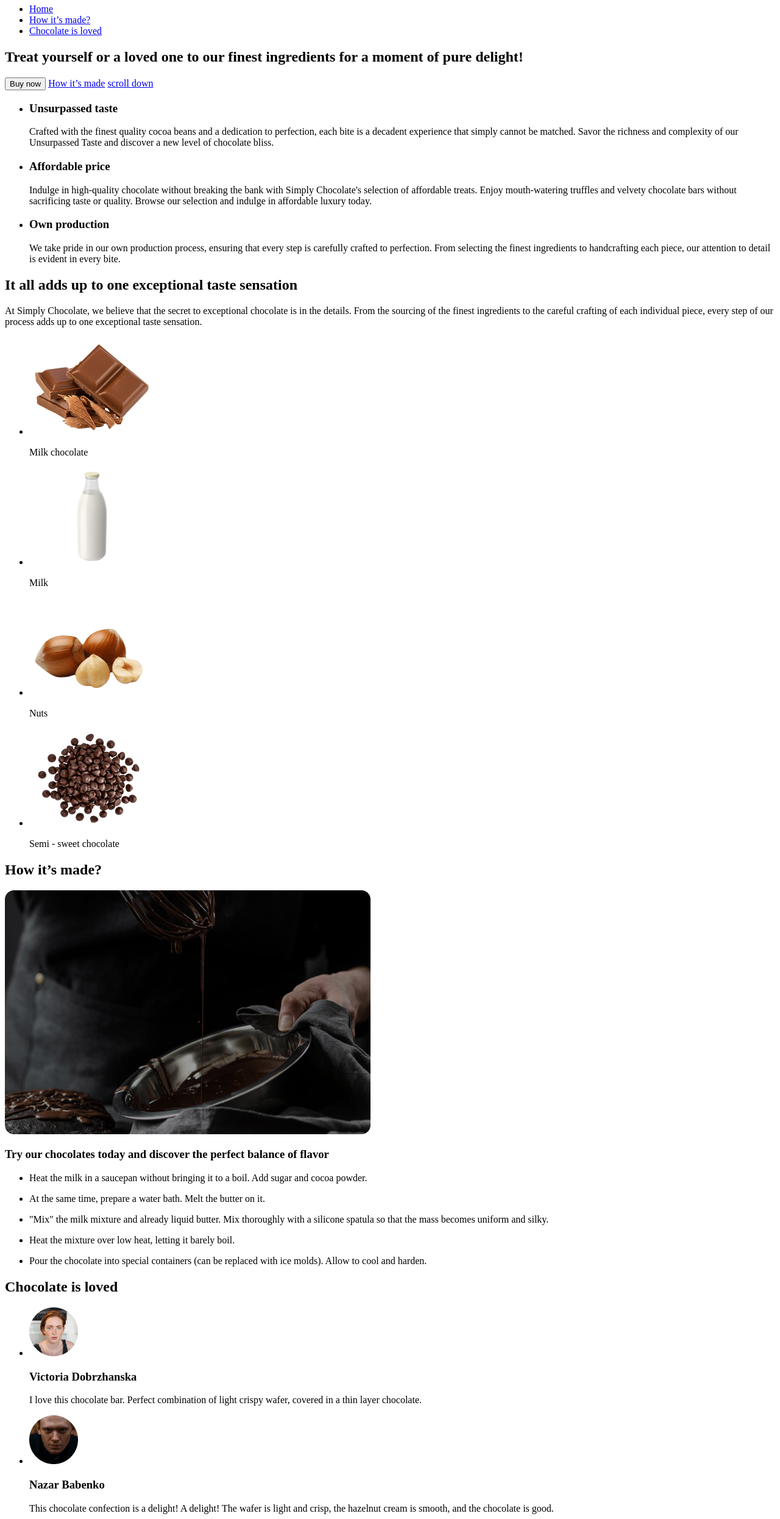
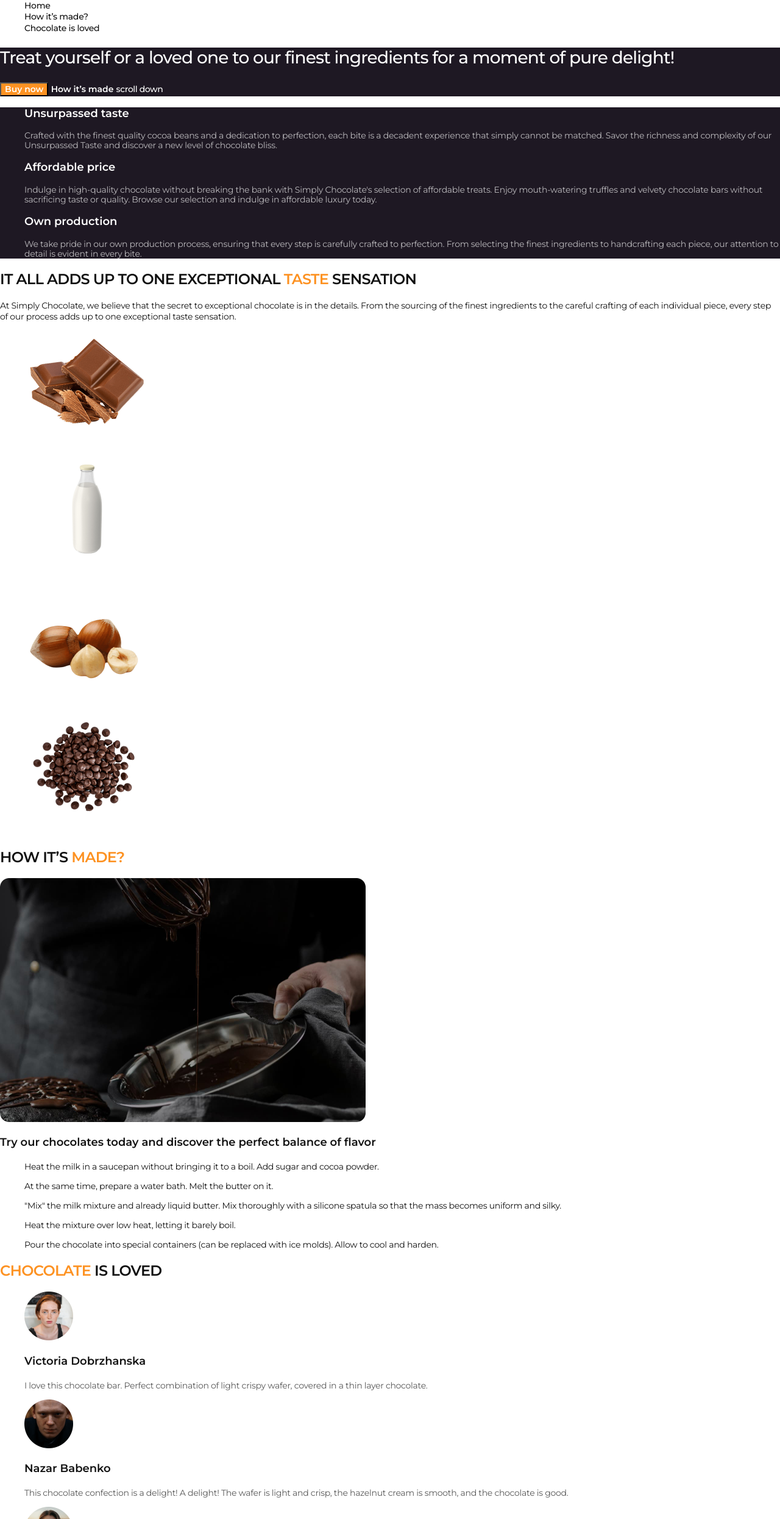
Before and after one commit to yevlampiieva/simply-chocolate, a plain HTML site: page index.html in a window 1280 px wide. Shown: the part 36-2527 px from the top of the page at 61% size. Drawn offline with nearby package versions, Linux system fonts and the light colour scheme.

Commit message:
Add classes in index file, add styles file

```diff
--- /dev/null
+++ b/css/styles.css
@@ -0,0 +1,316 @@
+body {
+  font-family: "Montserrat", sans-serif;
+  color: #111;
+  background-color: #fff;
+}
+
+ul,
+ol {
+  list-style-type: none;
+}
+
+a {
+  text-decoration: none;
+}
+
+button {
+  cursor: pointer;
+}
+
+.orange {
+  color: #fd9222;
+}
+
+/* #region Header */
+.header {
+}
+
+.header-logo {
+  font-weight: 700;
+  font-size: 18px;
+  line-height: 1.11;
+  letter-spacing: -0.03em;
+  color: #111;
+}
+
+.header-logo-accent {
+  font-style: italic;
+}
+
+.nav {
+}
+.nav-list {
+}
+.nav-item {
+}
+
+.nav-link {
+  font-weight: 500;
+  font-size: 14px;
+  line-height: 1.14;
+  letter-spacing: -0.02em;
+  color: #111;
+}
+
+.nav-link:hover,
+.nav-link:focus {
+  color: #fd9222;
+}
+/* #endregion Header */
+
+/* #region Hero */
+.hero {
+  background-color: #1e1823;
+}
+
+.hero-title {
+  font-weight: 500;
+  font-size: 28px;
+  line-height: 1.21;
+  letter-spacing: -0.03em;
+  color: #fff;
+}
+
+.hero-btn {
+  font-family: "Montserrat", sans-serif;
+  font-weight: 600;
+  font-size: 14px;
+  color: #fff;
+  background-color: #fd9222;
+}
+
+.hero-btn:hover,
+.hero-btn:focus {
+  color: #fd9222;
+  background-color: #fcf1e0;
+}
+
+.hero-link-made {
+  font-weight: 600;
+  font-size: 14px;
+  color: #fff;
+}
+
+.hero-link-down {
+  font-weight: 500;
+  font-size: 14px;
+  line-height: 1.29;
+  letter-spacing: -0.03em;
+  color: #fff;
+}
+
+.hero-link-made:hover,
+.hero-link-made:focus,
+.hero-link-down:hover,
+.hero-link-down:focus {
+  color: #fd9222;
+}
+/* #endregion Hero */
+
+/* #region Benefits */
+.benefits {
+  background-color: #1e1823;
+}
+
+.benefits-title {
+}
+
+.benefits-list {
+}
+
+.benefits-item {
+}
+
+.benefits-subtitle {
+  font-weight: 600;
+  font-size: 18px;
+  color: #fff;
+}
+
+.benefits-text {
+  font-size: 14px;
+  letter-spacing: -0.02em;
+  color: rgba(255, 255, 255, 0.7);
+}
+/* #endregion Benefits */
+
+/* #region Ingredients */
+.ingredients {
+}
+
+.ingredients-title {
+  font-weight: 600;
+  font-size: 24px;
+  line-height: 1.17;
+  letter-spacing: -0.03em;
+  text-transform: uppercase;
+}
+
+.ingredients-descr {
+  font-size: 14px;
+  line-height: 1.29;
+  letter-spacing: -0.02em;
+}
+
+.ingredients-card-list {
+}
+
+.ingredients-card-item {
+}
+
+.ingredients-card-img {
+}
+
+.ingredients-card-text {
+  font-weight: 600;
+  font-size: 14px;
+  line-height: 1.29;
+  letter-spacing: -0.02em;
+  text-transform: uppercase;
+  color: #fff;
+}
+/* #endregion Ingredients */
+
+/* #region Made */
+.made {
+}
+
+.made-title {
+  font-weight: 600;
+  font-size: 24px;
+  line-height: 1.17;
+  letter-spacing: -0.03em;
+  text-transform: uppercase;
+}
+
+.made-img {
+}
+
+.made-subtitle {
+  font-weight: 600;
+  font-size: 18px;
+  line-height: 1.33;
+}
+.made-list {
+}
+
+.made-item {
+}
+
+.made-descr {
+  font-size: 14px;
+  line-height: 1.29;
+  letter-spacing: -0.02em;
+}
+/* #endregion Made */
+
+/* #region Reviews */
+.review {
+}
+
+.review-title {
+  font-weight: 600;
+  font-size: 24px;
+  line-height: 1.17;
+  letter-spacing: -0.03em;
+  text-transform: uppercase;
+}
+
+.review-list {
+}
+
+.review-item {
+}
+
+.review-img {
+}
+
+.review-subtitle {
+  font-weight: 600;
+  font-size: 18px;
+  line-height: 1.33;
+}
+
+.review-text {
+  font-size: 14px;
+  line-height: 1.29;
+  letter-spacing: -0.02em;
+  color: rgba(17, 17, 17, 0.7);
+}
+
+.review-btn {
+  font-family: "Montserrat", sans-serif;
+  font-weight: 600;
+  font-size: 18px;
+  color: #111;
+  background-color: #fff;
+}
+
+.review-btn:hover,
+.review-btn:focus {
+  color: #fff;
+  background-color: #fd9222;
+}
+/* #endregion Reviews */
+
+/* #region Footer */
+.footer {
+  background-color: #1e1823;
+}
+
+.footer-descr {
+  font-weight: 500;
+  font-size: 28px;
+  line-height: 1.21;
+  letter-spacing: -0.02em;
+  color: #fff;
+}
+
+.footer-addr {
+  font-style: normal;
+}
+
+.footer-contacts {
+  font-weight: 500;
+  font-size: 14px;
+  line-height: 1.29;
+  color: #fff;
+}
+
+.footer-contacts-list {
+}
+
+.footer-contacts-item {
+}
+
+.footer-contacts-link {
+  font-size: 14px;
+  line-height: 1.29;
+  letter-spacing: -0.02em;
+  color: #fff;
+}
+
+.footer-nav {
+}
+
+.footer-nav-list {
+}
+
+.footer-nav-item {
+}
+
+.footer-nav-link {
+  font-weight: 500;
+  font-size: 14px;
+  line-height: 1.14;
+  letter-spacing: -0.02em;
+  color: #fff;
+}
+
+.footer-contacts-link:hover,
+.footer-contacts-link:focus,
+.footer-nav-link:hover,
+.footer-nav-link:focus {
+  color: #fd9222;
+}
+/* #endregion Footer */
--- a/index.html
+++ b/index.html
@@ -4,16 +4,32 @@
     <meta charset="UTF-8" />
     <meta name="viewport" content="width=device-width, initial-scale=1.0" />
     <title>SIMPLY CHOCOLATE</title>
+    <link
+      rel="stylesheet"
+      href="https://cdnjs.cloudflare.com/ajax/libs/modern-normalize/3.0.1/modern-normalize.min.css"
+      integrity="sha512-q6WgHqiHlKyOqslT/lgBgodhd03Wp4BEqKeW6nNtlOY4quzyG3VoQKFrieaCeSnuVseNKRGpGeDU3qPmabCANg=="
+      crossorigin="anonymous"
+      referrerpolicy="no-referrer"
+    />
+    <link rel="preconnect" href="https://fonts.googleapis.com" />
+    <link rel="preconnect" href="https://fonts.gstatic.com" crossorigin />
+    <link
+      href="https://fonts.googleapis.com/css2?family=Montserrat:wght@400;500;600;700&display=swap"
+      rel="stylesheet"
+    />
+    <link rel="stylesheet" href="./css/styles.css" />
   </head>
   <body>
     <!-- #region Header -->
-    <header>
-      <a href="./index.html"><span>Simply</span> chocolate</a>
-      <nav>
-        <ul>
-          <li><a href="./index.html">Home</a></li>
-          <li><a href="#made">How it’s made?</a></li>
-          <li><a href="#review">Chocolate is loved</a></li>
+    <header class="header">
+      <a class="header-logo" href="./index.html"
+        ><span class="header-logo-accent">Simply</span> chocolate</a
+      >
+      <nav class="nav">
+        <ul class="nav-list">
+          <li class="nav-item"><a class="nav-link" href="./index.html">Home</a></li>
+          <li class="nav-item"><a class="nav-link" href="#made">How it’s made?</a></li>
+          <li class="nav-item"><a class="nav-link" href="#review">Chocolate is loved</a></li>
         </ul>
       </nav>
     </header>
@@ -21,40 +37,40 @@
 
     <main>
       <!-- #region Hero -->
-      <section>
-        <h1>
+      <section class="hero">
+        <h1 class="hero-title">
           Treat yourself or a loved one to our finest ingredients for a moment of pure delight!
         </h1>
-        <button type="button">Buy now</button>
-        <a href="#made">How it’s made</a>
-        <a href="#footer">scroll down</a>
+        <button class="hero-btn" type="button">Buy now</button>
+        <a class="hero-link-made" href="#made">How it’s made</a>
+        <a class="hero-link-down" href="#footer">scroll down</a>
       </section>
       <!-- #endregion Hero -->
 
       <!-- #region Benefits -->
-      <section>
-        <h2 hidden>Benefits</h2>
-        <ul>
-          <li>
-            <h3>Unsurpassed taste</h3>
-            <p>
+      <section class="benefits">
+        <h2 class="benefits-title" hidden>Benefits</h2>
+        <ul class="benefits-list">
+          <li class="benefits-item">
+            <h3 class="benefits-subtitle">Unsurpassed taste</h3>
+            <p class="benefits-text">
               Crafted with the finest quality cocoa beans and a dedication to perfection, each bite
               is a decadent experience that simply cannot be matched. Savor the richness and
               complexity of our Unsurpassed Taste and discover a new level of chocolate bliss.
             </p>
           </li>
-          <li>
-            <h3>Affordable price</h3>
-            <p>
+          <li class="benefits-item">
+            <h3 class="benefits-subtitle">Affordable price</h3>
+            <p class="benefits-text">
               Indulge in high-quality chocolate without breaking the bank with Simply Chocolate's
               selection of affordable treats. Enjoy mouth-watering truffles and velvety chocolate
               bars without sacrificing taste or quality. Browse our selection and indulge in
               affordable luxury today.
             </p>
           </li>
-          <li>
-            <h3>Own production</h3>
-            <p>
+          <li class="benefits-item">
+            <h3 class="benefits-subtitle">Own production</h3>
+            <p class="benefits-text">
               We take pride in our own production process, ensuring that every step is carefully
               crafted to perfection. From selecting the finest ingredients to handcrafting each
               piece, our attention to detail is evident in every bite.
@@ -65,60 +81,79 @@
       <!-- #endregion Benefits -->
 
       <!-- #region Ingredients -->
-      <section>
-        <h2>It all adds up to one exceptional <span>taste</span> sensation</h2>
-        <p>
+      <section class="ingredients">
+        <h2 class="ingredients-title">
+          It all adds up to one exceptional <span class="orange">taste</span> sensation
+        </h2>
+        <p class="ingredients-descr">
           At Simply Chocolate, we believe that the secret to exceptional chocolate is in the
           details. From the sourcing of the finest ingredients to the careful crafting of each
           individual piece, every step of our process adds up to one exceptional taste sensation.
         </p>
 
-        <ul>
-          <li>
-            <img src="./images/milk-choco.png" alt="Milk chocolate" width="206" />
-            <p>Milk chocolate</p>
+        <ul class="ingredients-card-list">
+          <li class="ingredients-card-item">
+            <img
+              class="ingredients-card-img"
+              src="./images/milk-choco.png"
+              alt="Milk chocolate"
+              width="206"
+            />
+            <p class="ingredients-card-text">Milk chocolate</p>
           </li>
-          <li>
-            <img src="./images/milk.png" alt="Bottle of milk" width="206" />
-            <p>Milk</p>
+          <li class="ingredients-card-item">
+            <img
+              class="ingredients-card-img"
+              src="./images/milk.png"
+              alt="Bottle of milk"
+              width="206"
+            />
+            <p class="ingredients-card-text">Milk</p>
           </li>
-          <li>
-            <img src="./images/nuts.png" alt="Hazelnuts" width="206" />
-            <p>Nuts</p>
+          <li class="ingredients-card-item">
+            <img class="ingredients-card-img" src="./images/nuts.png" alt="Hazelnuts" width="206" />
+            <p class="ingredients-card-text">Nuts</p>
           </li>
-          <li>
-            <img src="./images/choco.png" alt="Semi-sweet chocolate" width="206" />
-            <p>Semi - sweet chocolate</p>
+          <li class="ingredients-card-item">
+            <img
+              class="ingredients-card-img"
+              src="./images/choco.png"
+              alt="Semi-sweet chocolate"
+              width="206"
+            />
+            <p class="ingredients-card-text">Semi - sweet chocolate</p>
           </li>
         </ul>
       </section>
       <!-- #endregion Ingredients -->
 
       <!-- #region How it's made -->
-      <section id="made">
-        <h2>How it’s <span>made?</span></h2>
-        <img src="./images/made-choco.jpg" alt="Man made chocolate" width="600" />
-        <h3>Try our chocolates today and discover the perfect balance of flavor</h3>
-        <ul>
-          <li>
-            <p>
+      <section class="made" id="made">
+        <h2 class="made-title">How it’s <span class="orange">made?</span></h2>
+        <img class="made-img" src="./images/made-choco.jpg" alt="Man made chocolate" width="600" />
+        <h3 class="made-subtitle">
+          Try our chocolates today and discover the perfect balance of flavor
+        </h3>
+        <ul class="made-list">
+          <li class="made-item">
+            <p class="made-descr">
               Heat the milk in a saucepan without bringing it to a boil. Add sugar and cocoa powder.
             </p>
           </li>
-          <li>
-            <p>At the same time, prepare a water bath. Melt the butter on it.</p>
+          <li class="made-item">
+            <p class="made-descr">At the same time, prepare a water bath. Melt the butter on it.</p>
           </li>
-          <li>
-            <p>
+          <li class="made-item">
+            <p class="made-descr">
               "Mix" the milk mixture and already liquid butter. Mix thoroughly with a silicone
               spatula so that the mass becomes uniform and silky.
             </p>
           </li>
-          <li>
-            <p>Heat the mixture over low heat, letting it barely boil.</p>
+          <li class="made-item">
+            <p class="made-descr">Heat the mixture over low heat, letting it barely boil.</p>
           </li>
-          <li>
-            <p>
+          <li class="made-item">
+            <p class="made-descr">
               Pour the chocolate into special containers (can be replaced with ice molds). Allow to
               cool and harden.
             </p>
@@ -128,55 +163,82 @@
       <!-- #endregion How it's made -->
 
       <!-- #region Reviews -->
-      <section id="review">
-        <h2><span>Chocolate</span> is loved</h2>
-        <ul>
-          <li>
-            <img src="./images/victoria-dobrzhanska.png" alt="Victoria Dobrzhanska" width="80" />
-            <h3>Victoria Dobrzhanska</h3>
-            <p>
+      <section class="review" id="review">
+        <h2 class="review-title"><span class="orange">Chocolate</span> is loved</h2>
+        <ul class="review-list">
+          <li class="review-item">
+            <img
+              class="review-img"
+              src="./images/victoria-dobrzhanska.png"
+              alt="Victoria Dobrzhanska"
+              width="80"
+            />
+            <h3 class="review-subtitle">Victoria Dobrzhanska</h3>
+            <p class="review-text">
               I love this chocolate bar. Perfect combination of light crispy wafer, covered in a
               thin layer chocolate.
             </p>
           </li>
-          <li>
-            <img src="./images/nazar-babenko.png" alt="Nazar Babenko" width="80" />
-            <h3>Nazar Babenko</h3>
-            <p>
+          <li class="review-item">
+            <img
+              class="review-img"
+              src="./images/nazar-babenko.png"
+              alt="Nazar Babenko"
+              width="80"
+            />
+            <h3 class="review-subtitle">Nazar Babenko</h3>
+            <p class="review-text">
               This chocolate confection is a delight! A delight! The wafer is light and crisp, the
               hazelnut cream is smooth, and the chocolate is good.
             </p>
           </li>
-          <li>
-            <img src="./images/olena-kampusch.png" alt="Olena Kampusch" width="80" />
-            <h3>Olena Kampusch</h3>
-            <p>
+          <li class="review-item">
+            <img
+              class="review-img"
+              src="./images/olena-kampusch.png"
+              alt="Olena Kampusch"
+              width="80"
+            />
+            <h3 class="review-subtitle">Olena Kampusch</h3>
+            <p class="review-text">
               Chocolate is a family favourite treat. Love the delicious smooth chocolate and the
               creaminess inside. The wafer is soft but crunchy.
             </p>
           </li>
         </ul>
-        <button type="button">Leave a review</button>
+        <button class="review-btn" type="button">Leave a review</button>
       </section>
       <!-- #endregion Reviews -->
     </main>
 
     <!-- #region Footer -->
-    <footer id="footer">
-      <p><span>Chocolate</span> a delicious cure for a bad day</p>
-      <address>
-        <p>Contact us</p>
-        <ul>
-          <li><a href="tel:+380684439426">+380 (68) 443-94-26</a></li>
-          <li><a href="mailto:simplycthaoc@gmail.com">simplycthaoc@gmail.com</a></li>
+    <footer class="footer" id="footer">
+      <p class="footer-descr">
+        <span class="orange">Chocolate</span> a delicious cure for a bad day
+      </p>
+      <address class="footer-addr">
+        <p class="footer-contacts">Contact us</p>
+        <ul class="footer-contacts-list">
+          <li class="footer-contacts-item">
+            <a class="footer-contacts-link" href="tel:+380684439426">+380 (68) 443-94-26</a>
+          </li>
+          <li class="footer-contacts-item">
+            <a class="footer-contacts-link" href="mailto:simplycthaoc@gmail.com"
+              >simplycthaoc@gmail.com</a
+            >
+          </li>
         </ul>
       </address>
 
-      <nav>
-        <ul>
-          <li><a href="./index.html">Home</a></li>
-          <li><a href="#made">How it’s made?</a></li>
-          <li><a href="#review">Chocolate is loved</a></li>
+      <nav class="footer-nav">
+        <ul class="footer-nav-list">
+          <li class="footer-nav-item"><a class="footer-nav-link" href="./index.html">Home</a></li>
+          <li class="footer-nav-item">
+            <a class="footer-nav-link" href="#made">How it’s made?</a>
+          </li>
+          <li class="footer-nav-item">
+            <a class="footer-nav-link" href="#review">Chocolate is loved</a>
+          </li>
         </ul>
       </nav>
     </footer>
```
